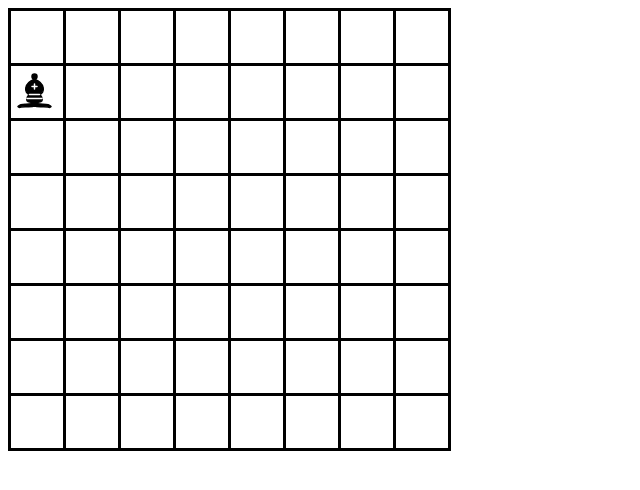
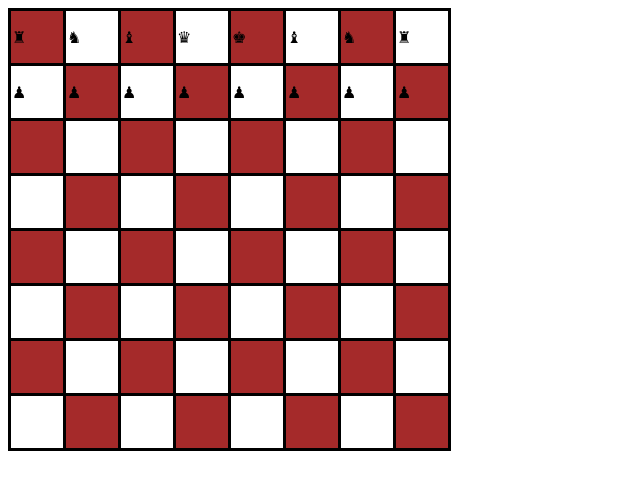
Before and after one commit to sektor338/chessboard9ab, a plain HTML site: page index.html in a window 1280 px wide. Shown: the whole page, without its empty margins (0-640 px from the left). Drawn offline with Linux system fonts and the light colour scheme.

Commit message:
updated main css

```diff
--- a/index.html
+++ b/index.html
@@ -14,25 +14,25 @@
 <table id='sakktabla' cellspacing=0>
 
     <tr>
-        <td></td>
-        <td></td>
-        <td></td>
-        <td></td>
-        <td></td>
-        <td></td>
-        <td></td>
-        <td></td>
+        <td>&#9820</td>
+        <td>&#9822</td>
+        <td>&#9821</td>
+        <td>&#9819</td>
+        <td>&#9818</td>
+        <td>&#9821</td>
+        <td>&#9822</td>
+        <td>&#9820</td>
     </tr>
 
     <tr>
-        <td><img src="pieces/black/Chess_bdt45.svg" alt=""></td>
-        <td></td>
-        <td></td>
-        <td></td>
-        <td></td>
-        <td></td>
-        <td></td>
-        <td></td>
+        <td>&#9823</td>
+        <td>&#9823</td>
+        <td>&#9823</td>
+        <td>&#9823</td>
+        <td>&#9823</td>
+        <td>&#9823</td>
+        <td>&#9823</td>
+        <td>&#9823</td>
     </tr>
 
     <tr>
--- a/main.css
+++ b/main.css
@@ -7,3 +7,11 @@ td{
     width: 50px;
     height: 50px;
 }
+
+tr:nth-child(2n+1) > td:nth-child(2n+1){
+    background-color: brown;
+}
+
+tr:nth-child(2n) > td:nth-child(2n){
+    background-color: brown;
+}
```
